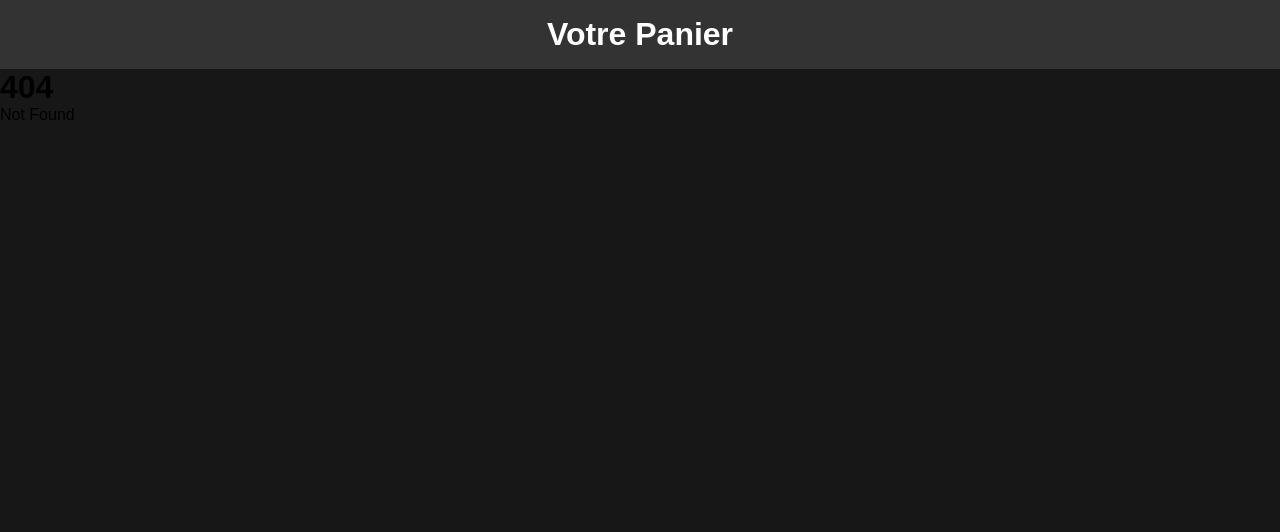
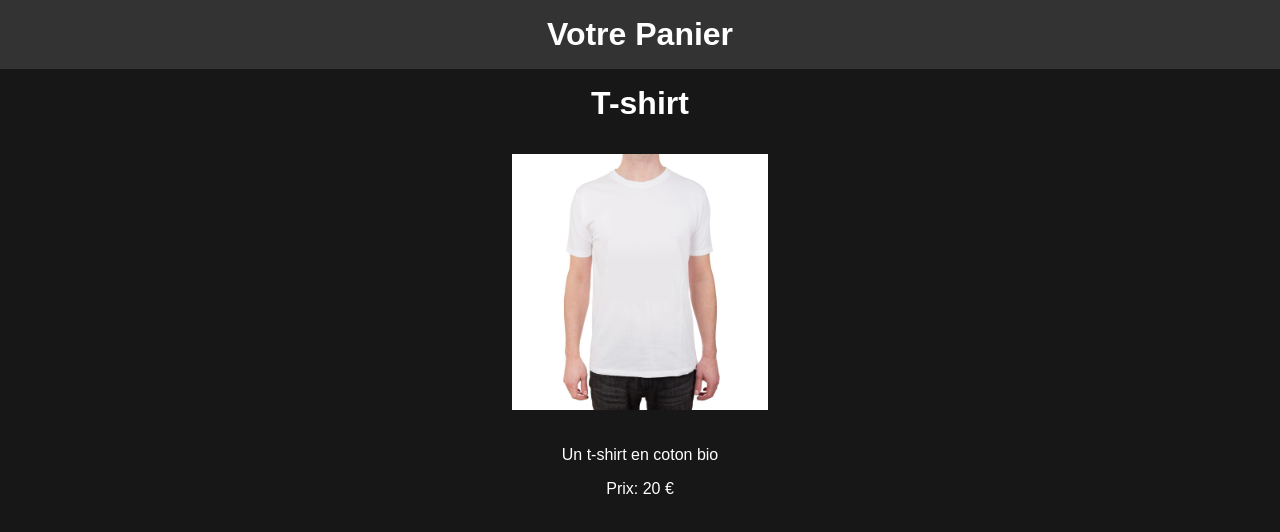
Before and after one commit to Laurent-Tourtet/cart-svelte, a SvelteKit app in the folder cart/: page /products/1 in a window 1280 px wide. Before the commit this address had no page. Shown: the top 532 px of the page. Built offline with nearby package versions, Linux system fonts and the light colour scheme.

Commit message:
rajout route dynamique pour l'affiche du product

```diff
--- a/cart/src/app.html
+++ b/cart/src/app.html
@@ -2,7 +2,7 @@
 <html lang="en">
 	<head>
 		<meta charset="utf-8" />
-		<link rel="icon" href="%sveltekit.assets%/favicon.png" />
+		<link rel="icon" href="/favicon.png" />
 		<meta name="viewport" content="width=device-width, initial-scale=1" />
 		%sveltekit.head%
 	</head>
--- a/cart/src/routes/+layout.svelte
+++ b/cart/src/routes/+layout.svelte
@@ -1,6 +1,5 @@
 <script>
     import '../global.css';
-    import ViewCart from '$lib/components/ViewCart.svelte';
 </script>
 
 <header class="top">
--- /dev/null
+++ b/cart/src/routes/products/[productId]/+page.svelte
@@ -0,0 +1,55 @@
+<script>
+    import { page } from '$app/stores';
+    import { onMount } from 'svelte';
+
+    // Utilisation du paramètre `productId` de la route dynamique
+    const {productId }= $page.params; // Accès au `productId` depuis l'URL
+
+    let product;
+
+    // Exemple de données produits (vous pouvez les remplacer par une requête API)
+    const products = [
+        { id: 1, name: 'T-shirt', description: 'Un t-shirt en coton bio', price: 20, image: "/images/t-shirt.jpg" },
+        { id: 2, name: 'Pantalon', description: 'Un pantalon en coton bio', price: 50, image: "/images/pantalon.jpg" },
+        { id: 3, name: 'Basket', description: 'baskets', price: 80, image: "/images/basket.jpg" }
+    ];
+
+    // Chargement du produit en fonction de l'ID
+    onMount(() => {
+        product = products.find(p => p.id === parseInt(productId));
+
+        // Si le produit n'est pas trouvé, afficher une erreur
+        if (!product) {
+            throw new Error('Produit non trouvé');
+        }
+    });
+</script>
+
+<main>
+    {#if product}
+        <h1>{product.name}</h1>
+        <img src={product.image} alt={product.name} />
+        <p>{product.description}</p>
+        <p>Prix: {product.price} €</p>
+    {:else}
+        <p>Produit non trouvé.</p>
+    {/if}
+</main>
+
+<style>
+    main {
+        text-align: center;
+    }
+    h1 {
+        margin: 1rem 0;
+        color: white;
+    }
+    img {
+        max-width: 20%;
+        margin: 1rem 0;
+    }
+    p {
+        margin: 1rem 0;
+        color: white;
+    }
+</style>
--- a/cart/vite.config.js
+++ b/cart/vite.config.js
@@ -2,5 +2,5 @@ import { sveltekit } from '@sveltejs/kit/vite';
 import { defineConfig } from 'vite';
 
 export default defineConfig({
-	plugins: [sveltekit()]
+	plugins: [sveltekit()],
 });
```
Also changed, not shown: cart/src/lib/components/Products.svelte (+8 -6 lines).
